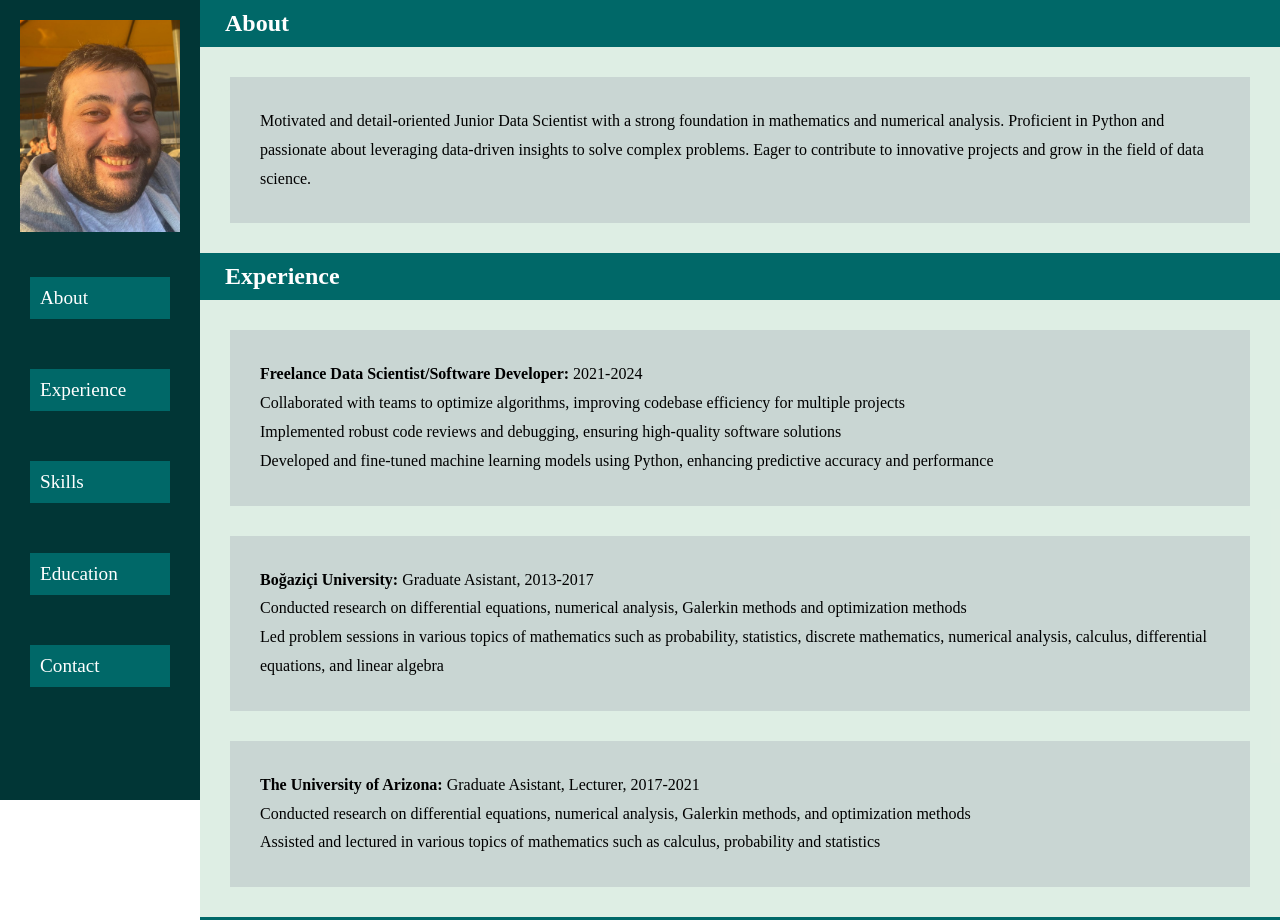
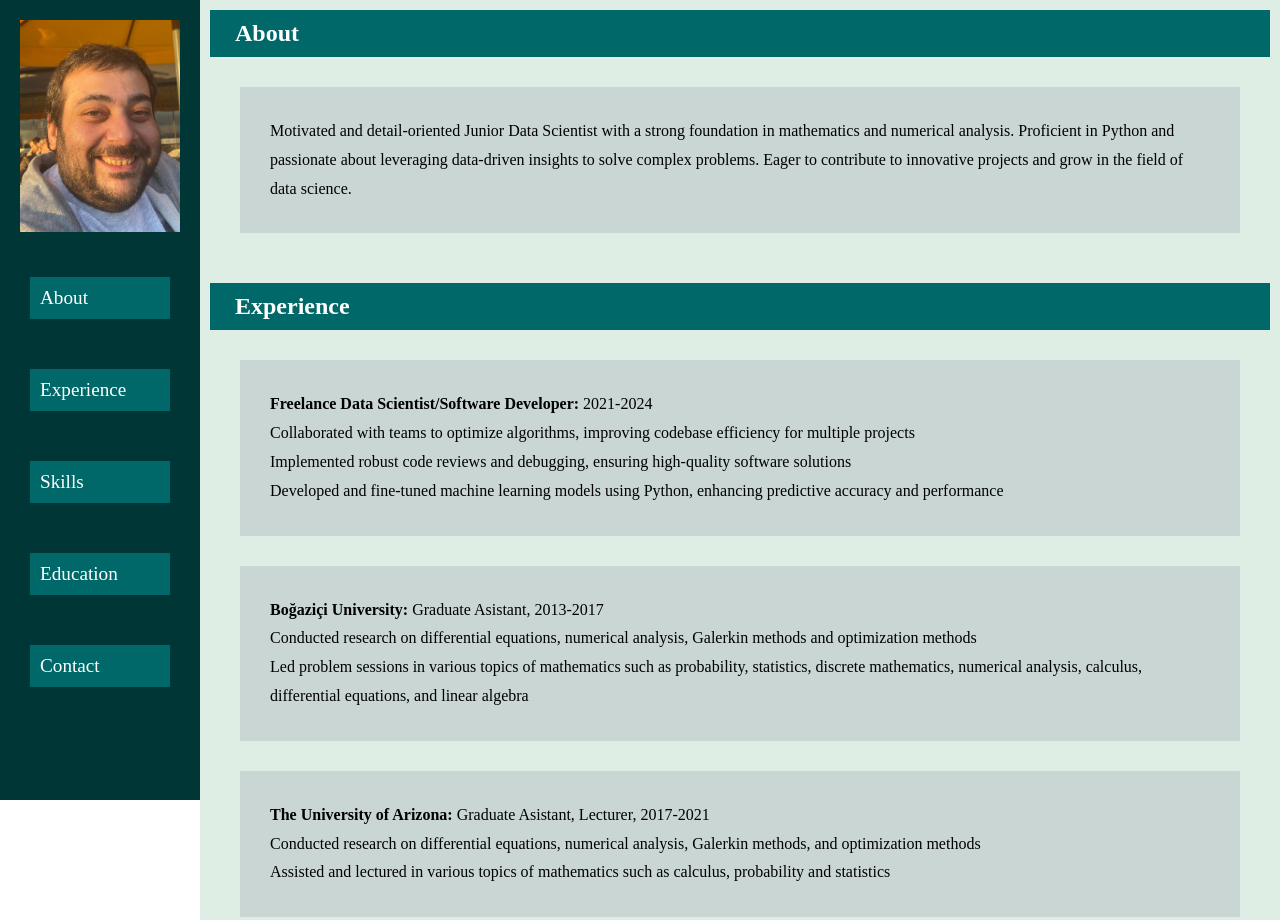
Before and after one commit to aktepeomer/aktepeomer.github.io, a plain HTML site: page index.html in a window 1280 px wide. Shown: the top 920 px of the page. Drawn offline with Linux system fonts and the light colour scheme.

Commit message:
section padding added

```diff
--- a/style.css
+++ b/style.css
@@ -46,6 +46,10 @@ main {
     margin-left: 200px;
 }
 
+section {
+    padding: 10px;
+}
+
 .section_title {
     background-color: rgb(0, 104, 104);
     color: white;
```
